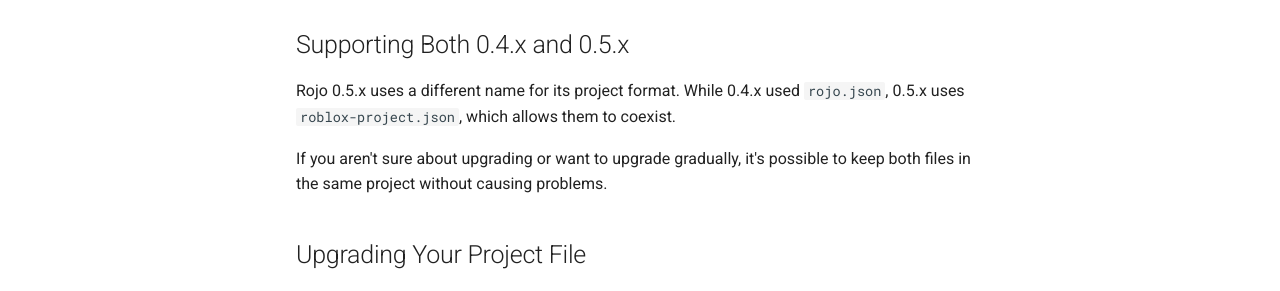
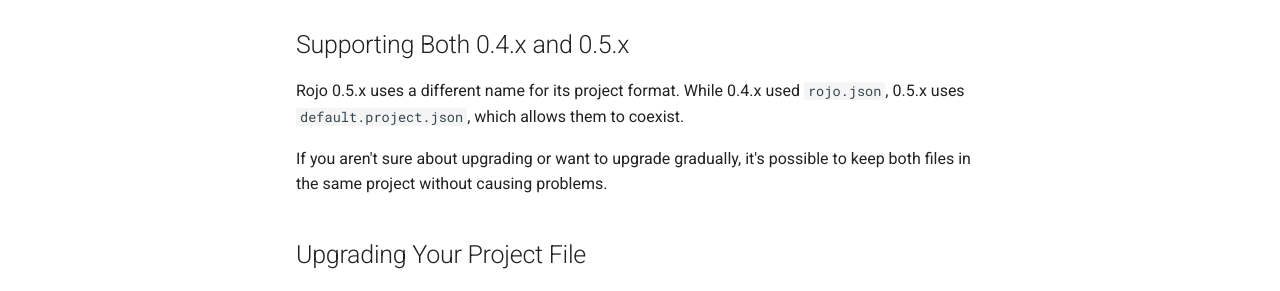
Before and after one commit to rojo-rbx/rojo, an MkDocs documentation site: the page built from docs/migrating-to-epiphany.md, in a window 1280 px wide and 900 px high. Shown: the part 269-560 px from the top of the window. Built offline with MkDocs 1.6.1 and Material for MkDocs 9.7.7, drawn with Linux system fonts in a browser that asks for light colours; comment, search, counter and statistics services are not loaded.

Commit message:
Update docs to talk about default.project.json

```diff
--- a/docs/migrating-to-epiphany.md
+++ b/docs/migrating-to-epiphany.md
@@ -1,7 +1,7 @@
 Rojo underwent a large refactor during most of 2018 to enable a bunch of new features and lay groundwork for lots more in 2019. As such, Rojo **0.5.x** projects are not compatible with Rojo **0.4.x** projects.
 
 ## Supporting Both 0.4.x and 0.5.x
-Rojo 0.5.x uses a different name for its project format. While 0.4.x used `rojo.json`, 0.5.x uses `roblox-project.json`, which allows them to coexist.
+Rojo 0.5.x uses a different name for its project format. While 0.4.x used `rojo.json`, 0.5.x uses `default.project.json`, which allows them to coexist.
 
 If you aren't sure about upgrading or want to upgrade gradually, it's possible to keep both files in the same project without causing problems.
 
```
Also changed, not shown: docs/getting-started/creating-a-place.md (+1 -1 lines).
